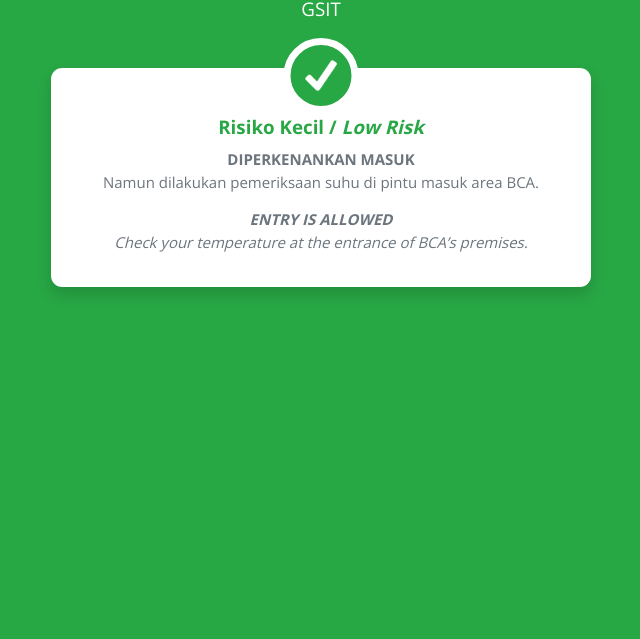
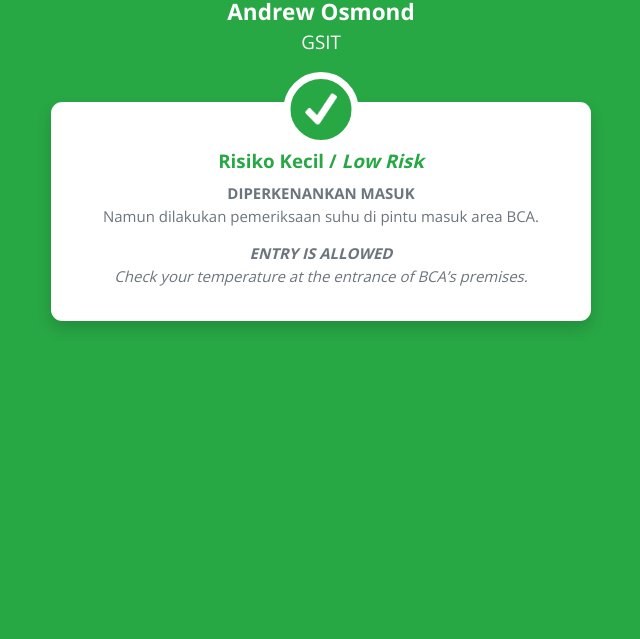
Before and after one commit to andrewosmond/self-assessment, a plain HTML site: page index.html in a window 1280 px wide. Shown: the part 161-800 px from the top of the page, without its empty margins (319-959 px from the left). Drawn offline with nearby package versions, Linux system fonts and the light colour scheme; a web font is replaced by a local one.

Commit message:
Update index.html

```diff
--- a/index.html
+++ b/index.html
@@ -18,7 +18,7 @@
 					<section class="animated fadeIn text-center text-white mt-4">
 						<h5 id="date" class="text-white m-0"></h5>
 						<h2 class="text-white m-0">070499</h2>
-						<h4 class="text-white m-0" name='opname' id='opname'></h4>
+						<h4 class="text-white m-0">Andrew Osmond</h4>
 						<p class="lead m-0">GSIT</p>
 						<p class="lead"></p>
 					</section>
```
